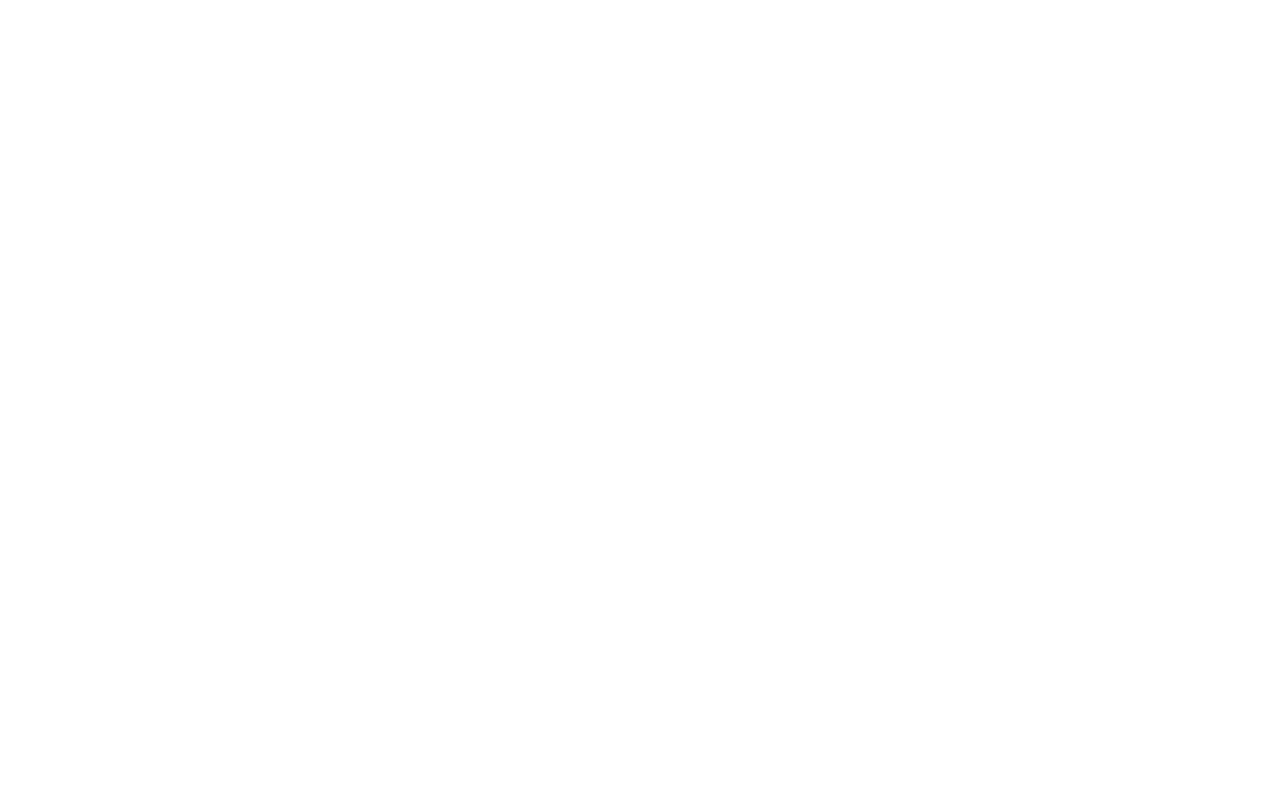
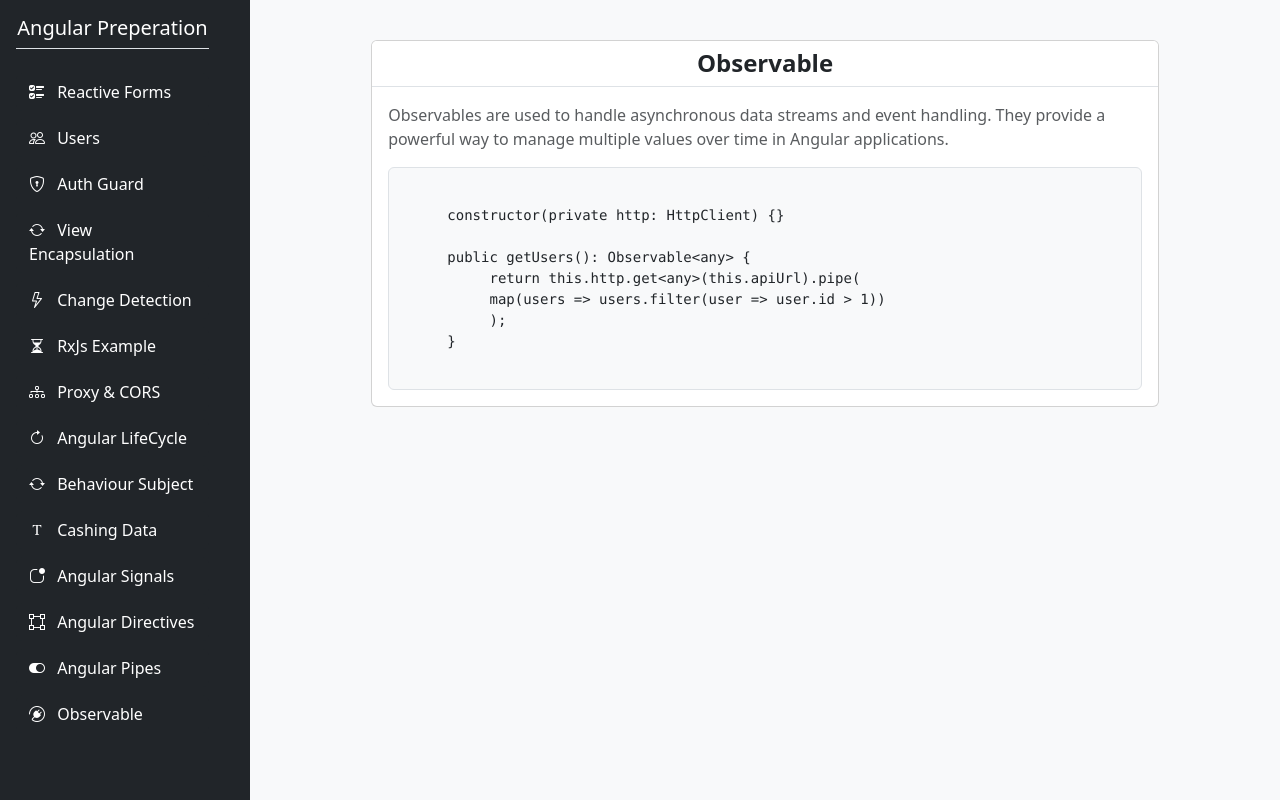
Before and after one commit to Rajeevkumar69/custom-Angular-Interview-Preparation, an Angular app: page /observable in a window 1280 px wide. Before the commit this address led to /. Built offline with nearby package versions, Linux system fonts and the light colour scheme.

Commit message:
defined oberservable

```diff
--- a/src/app/layouts/components/change-detection/change-detection.component.html
+++ b/src/app/layouts/components/change-detection/change-detection.component.html
@@ -39,8 +39,8 @@
           <div class="col-12">
                <div class="alert alert-info">
                     <strong>Interview One-Liner:</strong>
-                    Change Detection is Angular’s mechanism to keep the UI in sync with data.
-                    It use to update the UI as soon data got updated, or interact with UI.
+                    Change Detection is a mechanism to keep the UI in sync.
+                    It use to update the UI as soon data got updated, or any event triggered on UI.
                </div>
           </div>
      </div>
--- a/src/app/layouts/components/view-encapsulation/view-encapsulation.component.html
+++ b/src/app/layouts/components/view-encapsulation/view-encapsulation.component.html
@@ -7,19 +7,16 @@
 
      <div class="row mt-2">
           <div class="col-12 col-md-12">
-               <p class="text-muted">View encapsulation in Angular is a mechanism that controls how the CSS styles
-                    defined within a
-                    component are applied to the DOM, ensuring that a component's styles are scoped and isolated from
-                    the rest of the application. This prevents style conflicts and promotes modular, reusable
-                    components. </p>
+               <p class="text-muted"><em>View encapsulation</em> in Angular that controls how the CSS styles
+                    are applied to the DOM. This prevents style conflicts and reusable components.
+               </p>
           </div>
           <div class="col-12 col-md-12">
                <ul class="list-group list-group-flush">
                     <li class="list-group-item">
                          <strong>Emulated (Default)</strong>
                          <p class="mb-0 text-muted">
-                              Styles are scoped to the component and do not leak outside, but the DOM is
-                              not truly isolated.
+                              It's component scoped & don't effect the styles globally. In Angular bydefault encapsulation are <em>Emulated</em>.
                          </p>
                     </li>
 
@@ -34,8 +31,7 @@
                     <li class="list-group-item">
                          <strong>None</strong>
                          <p class="mb-0 text-muted">
-                              No encapsulation is applied. Styles behave as global styles and may affect
-                              other components.
+                              It prevent the no encapsulation are applied & it affect the Styles globally.
                          </p>
                     </li>
                </ul>
--- a/src/app/layouts/layouts.module.ts
+++ b/src/app/layouts/layouts.module.ts
@@ -22,6 +22,7 @@
 import { ChangeBgColorDirective } from '../shared/directives/common.directive';
 import { PipeComponentComponent } from './components/pipe-component/pipe-component.component';
 import { UpperCasePipe } from '../shared/pipes/uppercase.pipe';
+import { ObservableComponent } from '../observable/observable.component';
 
 @NgModule({
      imports: [
@@ -51,6 +52,7 @@
           SignalsComponent,
           DirectiveComponentComponent,
           PipeComponentComponent,
+          ObservableComponent,
      ],
      providers: [],
 })
--- a/src/app/layouts/public/sidebar/sidebar.component.ts
+++ b/src/app/layouts/public/sidebar/sidebar.component.ts
@@ -74,6 +74,11 @@
                label: 'Angular Pipes',
                route: '/pipes',
                icon: 'bi bi-toggle-on'
+          },
+          {
+               label: 'Observable',
+               route: '/observable',
+               icon: 'bi bi-plugin'
           }
 
      ];
--- /dev/null
+++ b/src/app/observable/observable.component.html
@@ -0,0 +1,25 @@
+<div class="container-fluid py-3 px-3">
+     <div class="row justify-content-center">
+          <div class="col-12 col-lg-10">
+
+               <div class="card">
+                    <div class="card-header bg-white border-bottom text-center">
+                         <h4 class="mb-0 fw-semibold">Observable</h4>
+                    </div>
+
+                    <div class="card-body">
+                         <p class="text-muted mb-3">
+                              Observables are used to handle asynchronous data streams and event handling.
+                              They provide a powerful way to manage multiple values over time in Angular applications.
+                         </p>
+
+                         <div class="bg-light border rounded">
+                              <pre class="mb-0 p-3">
+                                   <code>{{ codeSnippet() }}</code>
+                              </pre>
+                         </div>
+                    </div>
+               </div>
+          </div>
+     </div>
+</div>
--- /dev/null
+++ b/src/app/observable/observable.component.ts
@@ -0,0 +1,25 @@
+import { Component, OnInit, signal } from '@angular/core';
+
+@Component({
+     selector: 'app-observable',
+     standalone: false,
+     templateUrl: './observable.component.html',
+     styleUrl: './observable.component.scss',
+})
+export class ObservableComponent implements OnInit {
+     public codeSnippet = signal(`
+     constructor(private http: HttpClient) {}
+
+     public getUsers(): Observable<any> {
+          return this.http.get<any>(this.apiUrl).pipe(
+          map(users => users.filter(user => user.id > 1))
+          );
+     }`);
+
+     constructor() { }
+
+     ngOnInit(): void {
+
+     }
+
+}
```
Also changed, not shown: src/app/layouts/layouts-routing.module.ts (+25 -20 lines), src/app/observable/observable.component.scss (added), 1 other file (tests, documents, lock files or other folders).
